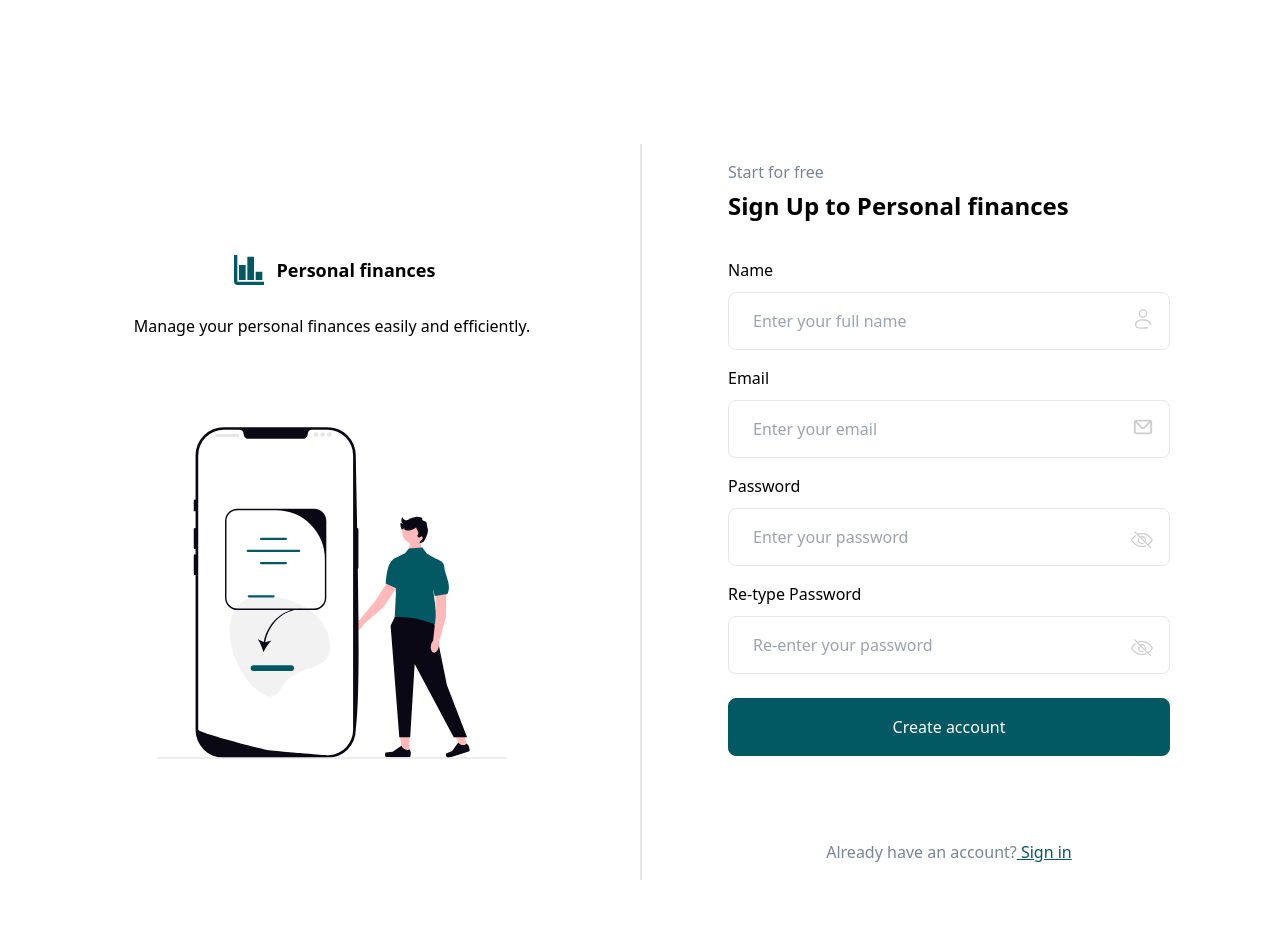
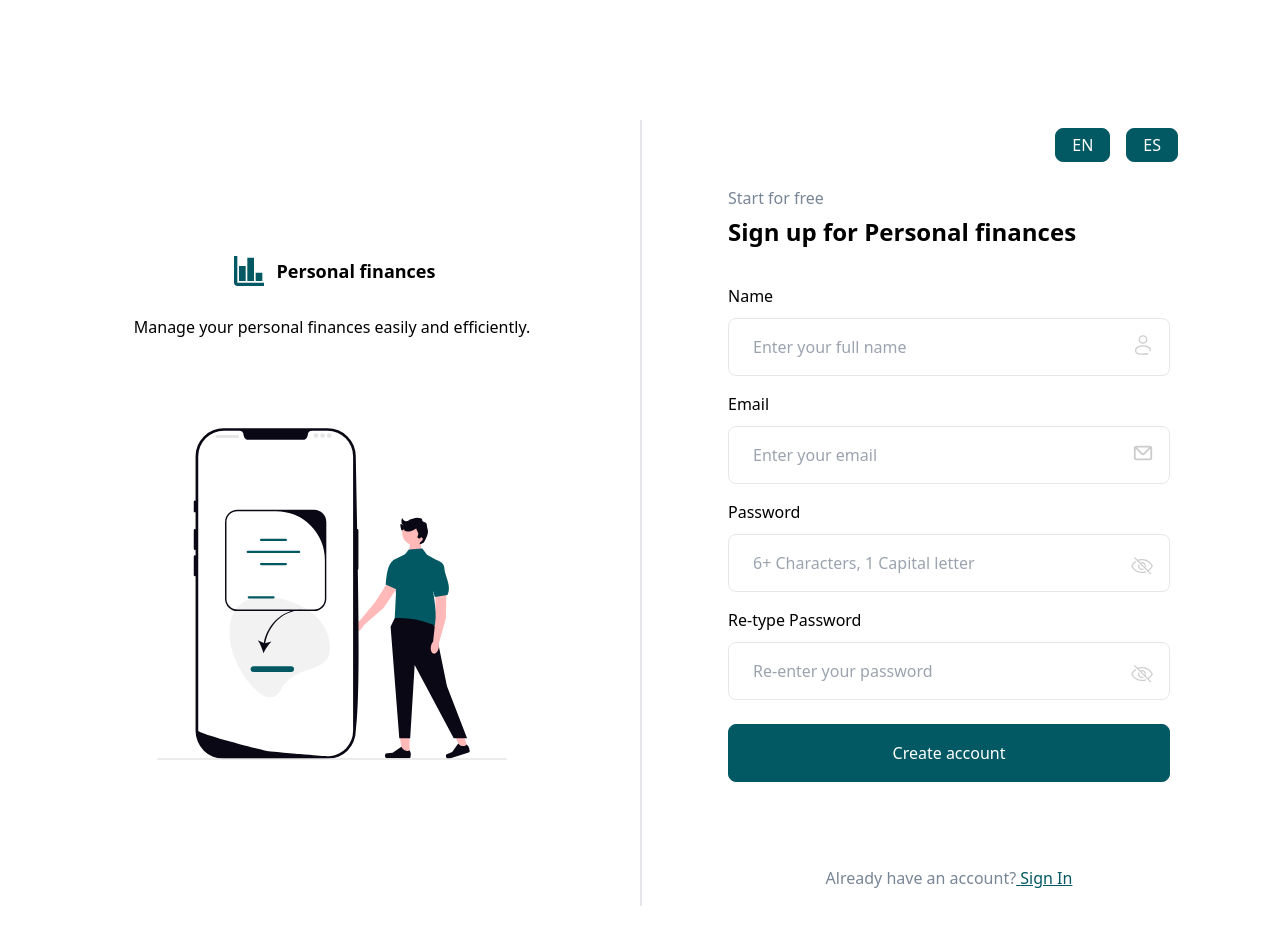
Before and after one commit to jfernandezcl/personal-finance, a React (Vite) app in the folder frontend/: page /signup in a window 1280 px wide. Shown: the top 926 px of the page. Built offline with nearby package versions, Linux system fonts and the light colour scheme; no server answers.

Commit message:
feature: i18n on the user registration page

```diff
--- a/frontend/src/i18n/locales/en.json
+++ b/frontend/src/i18n/locales/en.json
@@ -1,24 +1,52 @@
 {
-  "name": "Personal finances",
-  "informacion": "Manage your personal finances easily and efficiently.",
+  "common": {
+    "appName": "Personal finances",
+    "information": "Manage your personal finances easily and efficiently.",
+    "name": {
+      "label": "Name",
+      "placeholder": "Enter your full name"
+    },
+    "email": {
+      "label": "Email",
+      "placeholder": "Enter your email"
+    },
+    "password": {
+      "label": "Password",
+      "placeholder": "6+ Characters, 1 Capital letter"
+    },
+    "start": "Start for free"
+  },
+  "welcomePage": {
+    "auth": {
       "welcome": "Sign in to Personal finances",
-  "start": "Start for free",
-  "email": "Email",
-  "placeholder_Email": "Enter your email",
-  "password": "Password",
-  "placeholder_Password": "6+ Characters, 1 Capital letter",
       "signin": "Sign In",
       "signin_google": "Sign in with Google",
       "register": "Register new account",
-  "signup": "Sign Up",
+      "signup": "Sign Up"
+    }
+  },
+  "signUpPage": {
+    "signupTitle": "Sign up for Personal finances",
+    "repeatPassword": {
+      "label": "Re-type Password",
+      "placeholder": "Re-enter your password"
+    },
+    "create": "Create account",
+    "signin": "Sign In",
+    "login": "Already have an account?"
+  },
+  "messages": {
     "errors": {
       "invalid_credentials": "Invalid credentials",
-    "login_successful": "Login successful!",
       "server_error": "Server error. Please try again later.",
       "google_failed": "Google login failed. Please try again.",
-    "error_google_login": "Server error during Google login. Please try again later."
+      "error_google_login": "Server error during Google login. Please try again later.",
+      "password_error": "Passwords do not match",
+      "data_message": "The user already exists, enter other data."
     },
     "success": {
-    "login_successful": "Login successful!"
+      "login_successful": "Login successful!",
+      "registration_successful": "Registration completed!"
     }
   }
+}
--- a/frontend/src/i18n/locales/es.json
+++ b/frontend/src/i18n/locales/es.json
@@ -1,23 +1,52 @@
 {
-  "name": "Finanzas personales",
-  "informacion": "Administra tus finanzas personales de manera fácil y eficiente.",
+  "common": {
+    "appName": "Finanzas personales",
+    "information": "Administra tus finanzas personales de manera fácil y eficiente.",
+    "name": {
+      "label": "Nombre",
+      "placeholder": "Introduzca su nombre completo"
+    },
+    "email": {
+      "label": "Correo electrónico",
+      "placeholder": "Introduzca su correo electrónico"
+    },
+    "password": {
+      "label": "Contraseña",
+      "placeholder": "6+ caracteres, 1 letra mayúscula"
+    },
+    "start": "Empieza gratis"
+  },
+  "welcomePage": {
+    "auth": {
       "welcome": "Inicia sesión en Finanzas personales",
-  "start": "Empieza gratis",
-  "email": "Correo electrónico",
-  "placeholder_Email": "Introduzca su correo electrónico",
-  "password": "Contraseña",
-  "placeholder_Password": "6+ caracteres, 1 letra mayúscula",
       "signin": "Iniciar sesión",
       "signin_google": "Iniciar con Google",
       "register": "Registrar nueva cuenta",
-  "signup": "Regístrate",
+      "signup": "Regístrate"
+    }
+  },
+  "signUpPage": {
+    "signupTitle": "Regístrate en Finanzas personales",
+    "repeatPassword": {
+      "label": "Repetir contraseña",
+      "placeholder": "Vuelve a escribir la contraseña"
+    },
+    "create": "Crear cuenta",
+    "signin": "Iniciar sesión",
+    "login": "¿Ya tienes una cuenta?"
+  },
+  "messages": {
     "errors": {
       "invalid_credentials": "Credenciales no válidas",
       "server_error": "Error del servidor. Inténtalo de nuevo más tarde.",
       "google_failed": "El inicio de sesión en Google ha fallado. Inténtalo de nuevo.",
-    "error_google_login": "Error del servidor durante el inicio de sesión en Google. Inténtalo de nuevo más tarde."
+      "error_google_login": "Error del servidor durante el inicio de sesión en Google. Inténtalo de nuevo más tarde.",
+      "password_error": "Las contraseñas no coinciden.",
+      "data_message": "El usuario ya existe, introduzca otros datos."
     },
     "success": {
-    "login_successful": "¡Inicio de sesión correcto!"
+      "login_successful": "¡Inicio de sesión correcto!",
+      "registration_successful": "¡Registro completado!"
     }
   }
+}
--- a/frontend/src/pages/SignUpPage.jsx
+++ b/frontend/src/pages/SignUpPage.jsx
@@ -10,6 +10,8 @@ import { GoogleLogin } from "@react-oauth/google";
 
 import hideEye from "../images/hide-eye.svg";
 import showEye from "../images/show-eye.svg";
+
+import { useTranslation } from "react-i18next";
 
 function SignUpPage() {
   const navigate = useNavigate();
@@ -25,13 +27,15 @@ function SignUpPage() {
 
   const [showPassword, setShowPassword] = useState(false);
 
+  const { t, i18n } = useTranslation();
+
   const handleChange = (e) =>
     setFormData({ ...formData, [e.target.name]: e.target.value });
 
   const handleSubmit = async (e) => {
     e.preventDefault();
     if (formData.password !== formData.confirmPassword) {
-      setError("Passwords do not match");
+      setError(t("messages.errors.password_error"));
       setTimeout(() => setError(""), 3000);
       return;
     }
@@ -48,17 +52,17 @@ function SignUpPage() {
       });
       const data = await response.json();
       if (!response.ok) {
-        setError(data.message || "The user already exists, enter other data");
+        setError(data.message || t("messages.errors.data_message"));
         setTimeout(() => setError(""), 3000);
         return;
       }
-      setSuccessMessage("Registration successful!");
+      setSuccessMessage(t("success.registration_successful"));
       setTimeout(() => {
         setSuccessMessage("");
         navigate("/dashboard");
       }, 2000);
     } catch {
-      setError("Server error");
+      setError(t("messages.errors.server_error"));
       setTimeout(() => setError(""), 3000);
     }
   };
@@ -74,20 +78,20 @@ function SignUpPage() {
       const data = await res.json();
 
       if (!res.ok) {
-        setError("Google login failed. Please try again.");
+        setError(t("messages.errors.google_failed"));
         setTimeout(() => setError(""), 3000);
         return;
       }
       localStorage.setItem("token", data.token);
       localStorage.setItem("username", data.username);
 
-      setSuccess("Login successful!");
+      setSuccess(t("messages.success.login_successful"));
       setTimeout(() => {
         setSuccess("");
         navigate("/dashboard");
       }, 1500);
     } catch {
-      setError("Server error during Google login. Please try again later.");
+      setError(t("messages.errors.error_google_login"));
       setTimeout(() => setError(""), 3000);
     }
   };
@@ -105,15 +109,17 @@ function SignUpPage() {
         />
       )}
       <div className="rounded-sm bg-white shadow-default">
-        <div className="flex flex-wrap items-center mt-10 pb-10">
+        <div className="flex flex-wrap items-center mt-4 pb-10">
           <div className="hidden w-full xl:block xl:w-1/2">
             <div className="px-26 py-17.5 text-center">
               <a className="mb-5.5 flex items-center justify-center gap-2">
                 <img className="w-10 h-auto" src={logo} alt="logo" />
-                <span className="text-lg font-semibold">Personal finances</span>
+                <span className="text-lg font-semibold">
+                  {t("common.appName")}
+                </span>
               </a>
               <p className="font-medium 2xl:px-20 mt-6">
-                Manage your personal finances easily and efficiently.
+                {t("common.information")}
               </p>
               <span className="mt-20 inline-block">
                 <img
@@ -125,23 +131,37 @@ function SignUpPage() {
             </div>
           </div>
           <div className="w-full border-stroke xl:w-1/2 xl:border-l-2 px-[70px]">
+            <div className="flex justify-end">
+              <button
+                className="px-4 py-1 m-2 cursor-pointer rounded-lg border border-[#025963] bg-[#025963] p- font-medium text-white transition hover:bg-opacity-90"
+                onClick={() => i18n.changeLanguage("en")}
+              >
+                EN
+              </button>
+              <button
+                className="px-4 py-1 m-2 cursor-pointer rounded-lg border border-[#025963] bg-[#025963] p- font-medium text-white transition hover:bg-opacity-90"
+                onClick={() => i18n.changeLanguage("es")}
+              >
+                ES
+              </button>
+            </div>
             <div className="w-full p-4 sm:p-12.5 xl:p-17.5">
               <span className="mb-1.5 block font-medium text-[#788596]">
-                Start for free
+                {t("common.start")}
               </span>
               <h2 className="mb-9 text-2xl font-bold text-black sm:text-title-xl2">
-                Sign Up to Personal finances
+                {t("signUpPage.signupTitle")}
               </h2>
               <form onSubmit={handleSubmit}>
                 <div className="mb-4">
                   <label className="mb-2.5 block font-medium text-black">
-                    Name
+                    {t("common.name.label")}
                   </label>
                   <div className="relative">
                     <input
                       type="text"
                       name="username"
-                      placeholder="Enter your full name"
+                      placeholder={t("common.name.placeholder")}
                       className="w-full rounded-lg border border-stroke bg-transparent py-4 pl-6 pr-10 outline-none focus:border-primary focus-visible:shadow-none"
                       onChange={handleChange}
                       value={formData.username}
@@ -159,13 +179,13 @@ function SignUpPage() {
                 </div>
                 <div className="mb-4">
                   <label className="mb-2.5 block font-medium text-black">
-                    Email
+                    {t("common.email.label")}
                   </label>
                   <div className="relative">
                     <input
                       type="email"
                       name="email"
-                      placeholder="Enter your email"
+                      placeholder={t("common.email.placeholder")}
                       className="w-full rounded-lg border border-stroke bg-transparent py-4 pl-6 pr-10 outline-none focus:border-primary focus-visible:shadow-none"
                       onChange={handleChange}
                       value={formData.email}
@@ -183,13 +203,13 @@ function SignUpPage() {
                 </div>
                 <div className="mb-4">
                   <label className="mb-2.5 block font-medium text-black">
-                    Password
+                    {t("common.password.label")}
                   </label>
                   <div className="relative">
                     <input
                       type={showPassword ? "text" : "password"}
                       name="password"
-                      placeholder="Enter your password"
+                      placeholder={t("common.password.placeholder")}
                       className="w-full rounded-lg border border-stroke bg-transparent py-4 pl-6 pr-10 outline-none focus:border-primary focus-visible:shadow-none"
                       onChange={handleChange}
                       value={formData.password}
@@ -209,13 +229,13 @@ function SignUpPage() {
                 </div>
                 <div className="mb-6">
                   <label className="mb-2.5 block font-medium text-black">
-                    Re-type Password
+                    {t("signUpPage.repeatPassword.label")}
                   </label>
                   <div className="relative">
                     <input
                       type={showPassword ? "text" : "password"}
                       name="confirmPassword"
-                      placeholder="Re-enter your password"
+                      placeholder={t("signUpPage.repeatPassword.placeholder")}
                       className="w-full rounded-lg border border-stroke bg-transparent py-4 pl-6 pr-10 outline-none focus:border-primary focus-visible:shadow-none"
                       onChange={handleChange}
                       value={formData.confirmPassword}
@@ -238,7 +258,7 @@ function SignUpPage() {
                     type="submit"
                     className="w-full cursor-pointer rounded-lg border border-[#025963] bg-[#025963] p-4 font-medium text-white transition hover:bg-opacity-90"
                   >
-                    Create account
+                    {t("signUpPage.create")}
                   </button>
                 </div>
 
@@ -266,20 +286,19 @@ function SignUpPage() {
                             alt="google icon"
                           />
                         </span>
-                        Sign in with Google
                       </button>
                     )}
                   />
                 </div>
                 <div className="mt-6 text-center">
                   <p className="font-medium text-[#788596]">
-                    Already have an account?
+                    {t("signUpPage.login")}
                     <a
                       href="/"
                       className="text-[#025963] underline cursor-pointer"
                     >
                       {" "}
-                      Sign in
+                      {t("signUpPage.signin")}
                     </a>
                   </p>
                 </div>
```
Lines whose indentation alone changed are shown as unchanged.
